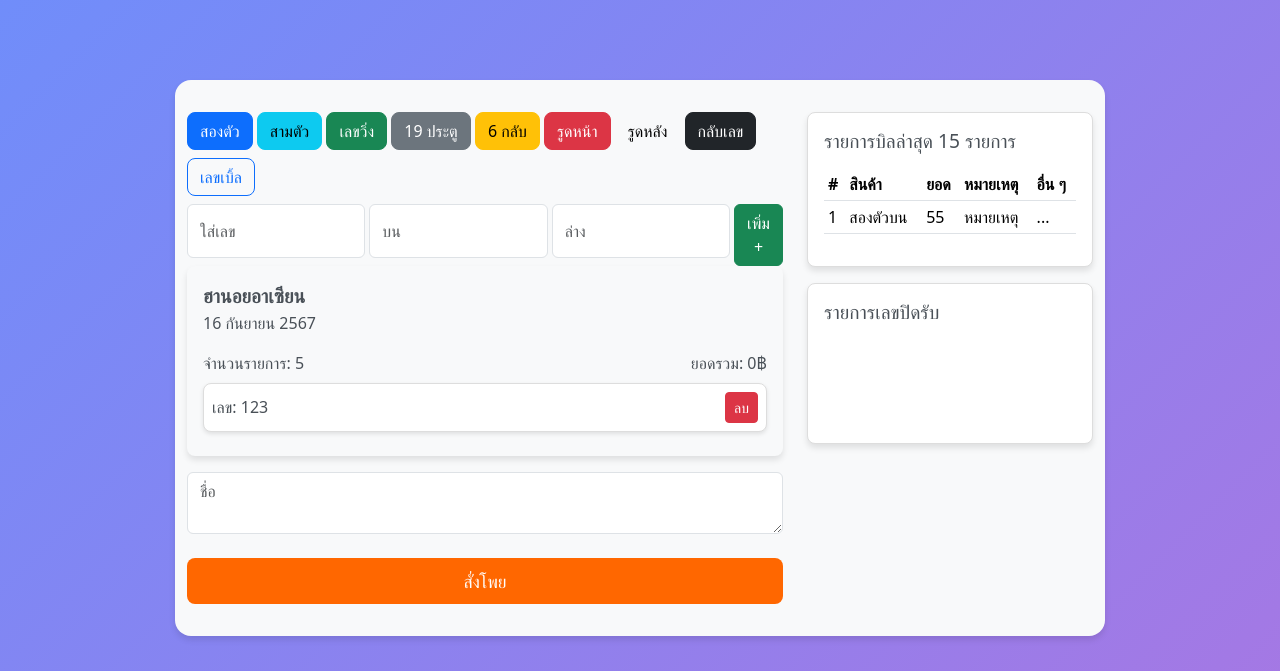
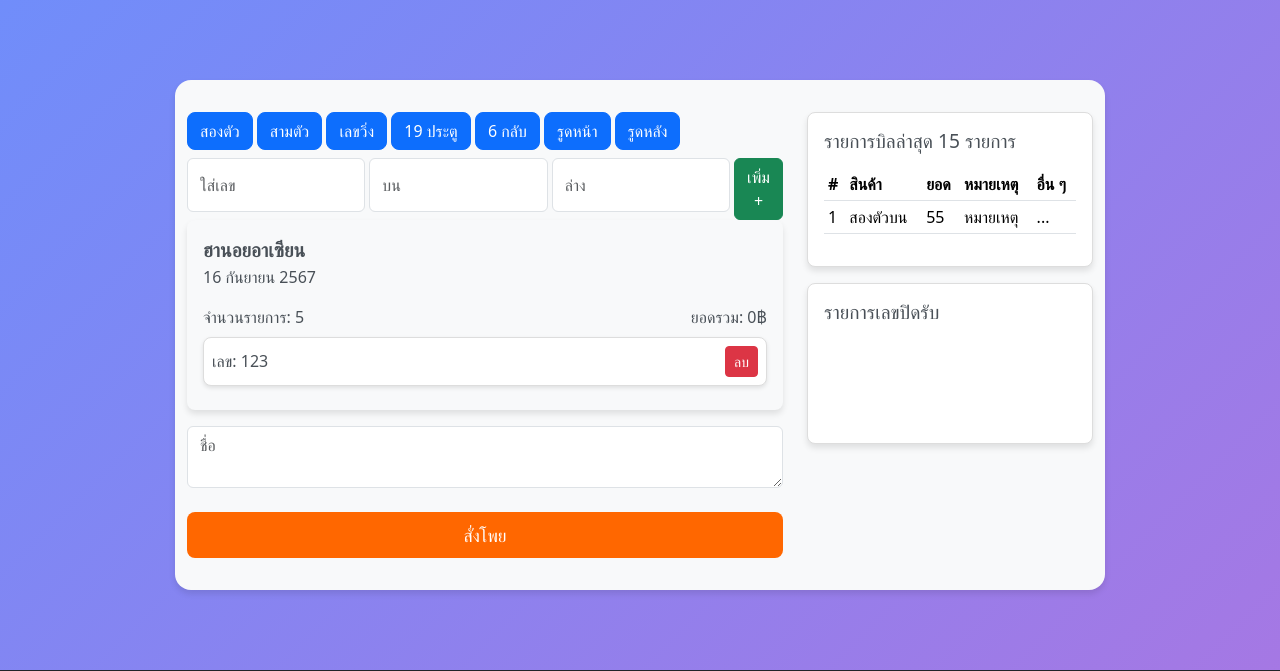
Before and after one commit to arrkpong/test-1234, a Django app: page /bet-detail/1/ in a window 1280 px wide. Shown: the part 76-747 px from the top of the page. Run offline with Django 5.2, Linux system fonts and the light colour scheme; data comes from the database, SQL or seed files in the repository; some libraries are stand-ins or nearby versions.

Commit message:
feat: button

```diff
--- a/lottery/templates/bet_detail.html
+++ b/lottery/templates/bet_detail.html
@@ -152,17 +152,20 @@
             <div class="row">
                 <!-- Bet Options -->
                 <div class="col-md-8">
-                    <div class="bet-buttons">
-                        <button class="btn btn-primary">สองตัว</button>
-                        <button class="btn btn-info">สามตัว</button>
-                        <button class="btn btn-success">เลขวิ่ง</button>
-                        <button class="btn btn-secondary">19 ประตู</button>
-                        <button class="btn btn-warning">6 กลับ</button>
-                        <button class="btn btn-danger">รูดหน้า</button>
-                        <button class="btn btn-light">รูดหลัง</button>
+                    <div class="bet-buttons" >
+                        <div role="group" >
+                            <button class="btn btn-primary" onclick="toggleButton(this)">สองตัว</button>
+                            <button class="btn btn-primary" onclick="toggleButton(this)">สามตัว</button>
+                            <button class="btn btn-primary" onclick="toggleButton(this)">เลขวิ่ง</button>
+                            <button class="btn btn-primary" onclick="toggleButton(this)">19 ประตู</button>
+                            <button class="btn btn-primary" onclick="toggleButton(this)">6 กลับ</button>
+                            <button class="btn btn-primary" onclick="toggleButton(this)">รูดหน้า</button>
+                            <button class="btn btn-primary" onclick="toggleButton(this)">รูดหลัง</button>
+                        </div>
                         <!-- New Buttons -->
-                        <button class="btn btn-dark">กลับเลข</button>
-                        <button class="btn btn-outline-primary">เลขเบิ้ล</button>
+                        <button id="backNumberBtn" class="btn btn-dark" style="display: none;">กลับเลข</button>
+                        <button id="doubleNumberBtn" class="btn btn-outline-primary" style="display: none;">เลขเบิ้ล</button>
+                        <button id="tripleNumberBtn" class="btn btn-outline-primary" style="display: none;">เลขตอง</button>
                     </div>
 
                     <!-- Bet Form -->
@@ -244,4 +247,28 @@
         </div>
     </div>
 </div>
+<script>
+    function toggleButton(button) {
+    var buttons = document.querySelectorAll('.btn');
+    buttons.forEach(function(btn) {
+        btn.classList.remove('active');
+    });
+    button.classList.add('active');
+
+    if (button.innerText === "สองตัว") {
+      document.getElementById("backNumberBtn").style.display = "inline-block";
+      document.getElementById("doubleNumberBtn").style.display = "inline-block";
+      document.getElementById("tripleNumberBtn").style.display = "none";
+    }else if (button.innerText === "สามตัว") {
+      document.getElementById("backNumberBtn").style.display = "inline-block";
+      document.getElementById("tripleNumberBtn").style.display = "inline-block";
+      document.getElementById("doubleNumberBtn").style.display = "none";
+    }else {
+      document.getElementById("backNumberBtn").style.display = "none";
+      document.getElementById("doubleNumberBtn").style.display = "none";
+      document.getElementById("tripleNumberBtn").style.display = "none";
+    }
+}
+
+</script>
 {% endblock %}
```
